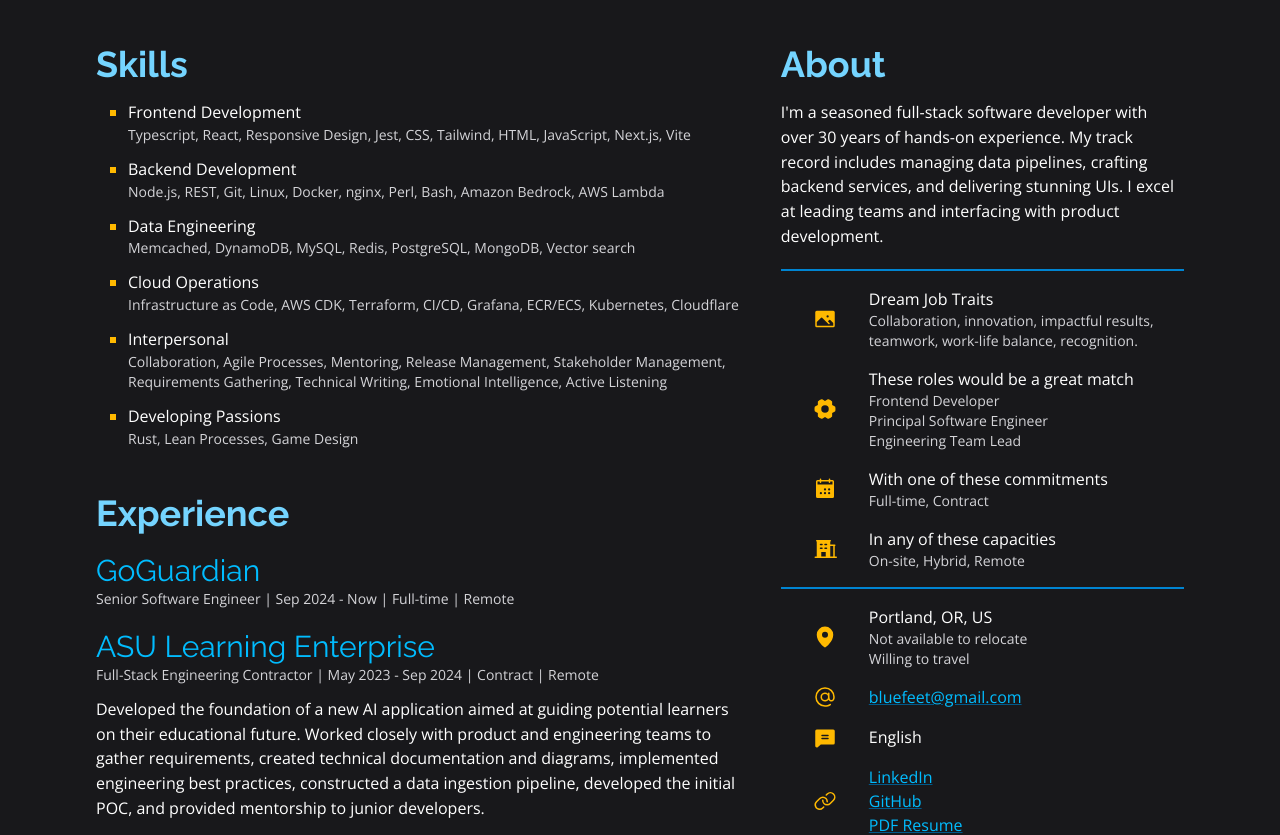
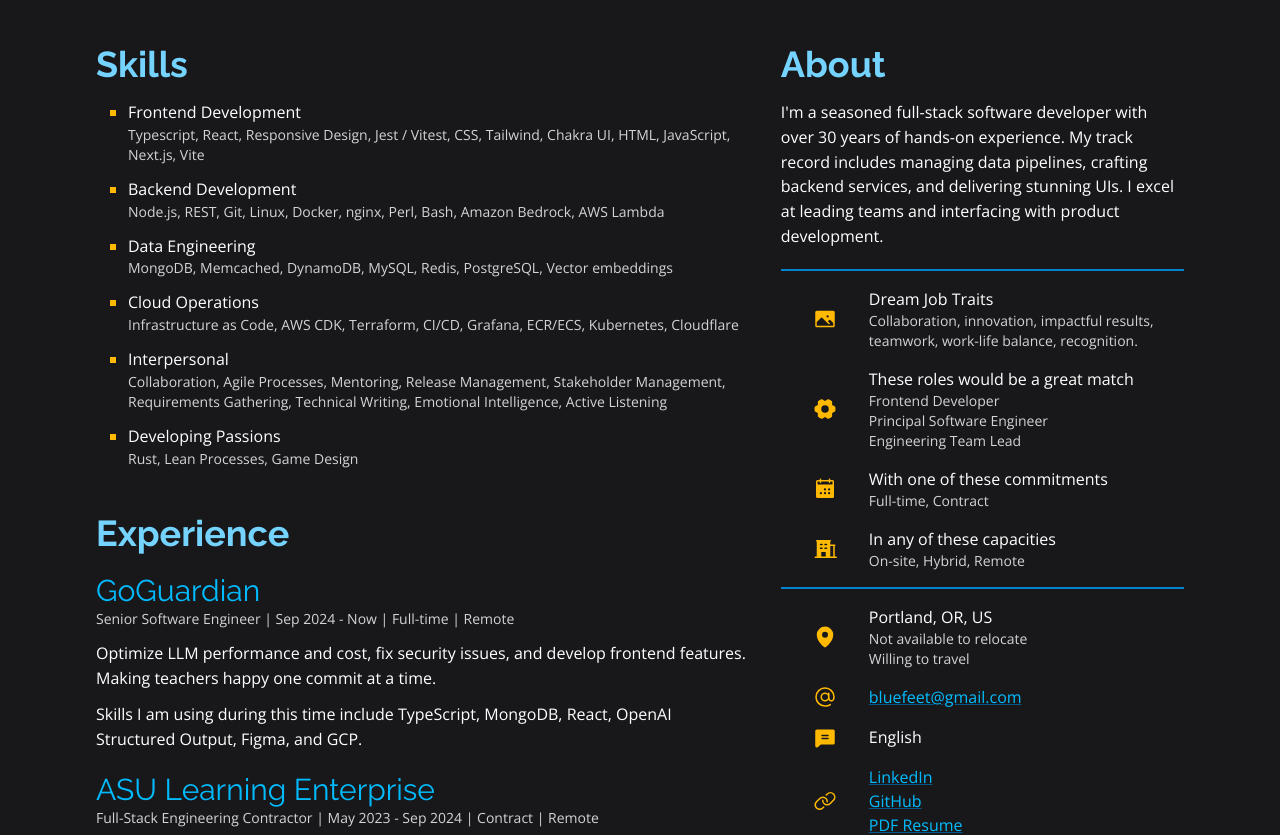
Before and after one commit to bluefeet/bluefeet.dev, a Next.js app: page / in a window 1280 px wide. Shown: the part 802-1637 px from the top of the page. Built offline with nearby package versions, Linux system fonts and the light colour scheme.

Commit message:
feat(resume): expand current role details

```diff
--- a/app/ExperienceSection.tsx
+++ b/app/ExperienceSection.tsx
@@ -77,7 +77,7 @@
   return (
     <>
       <section className={className}>
-        <SectionTitle>Experience</SectionTitle>
+        <SectionTitle className="print:break-before-page">Experience</SectionTitle>
 
         {resume.experiences.map((experience) => (
           <SingleExperience
--- a/app/resume.ts
+++ b/app/resume.ts
@@ -84,9 +84,10 @@
           "Typescript",
           "React",
           "Responsive Design",
-          "Jest",
+          "Jest / Vitest",
           "CSS",
           "Tailwind",
+          "Chakra UI",
           "HTML",
           "JavaScript",
           "Next.js",
@@ -111,13 +112,13 @@
       {
         name: "Data Engineering",
         skills: [
+          "MongoDB",
           "Memcached",
           "DynamoDB",
           "MySQL",
           "Redis",
           "PostgreSQL",
-          "MongoDB",
-          "Vector search",
+          "Vector embeddings",
         ],
       },
       {
@@ -185,6 +186,15 @@
       companyName: "GoGuardian",
       workMode: "remote",
       startDate: "2024-09-11",
+      summary: "Optimize LLM performance and cost, fix security issues, and develop frontend features. Making teachers happy one commit at a time.",
+      skills: [
+        "TypeScript",
+        "MongoDB",
+        "React",
+        "OpenAI Structured Output",
+        "Figma",
+        "GCP",
+      ]
     },
     {
       title: "Full-Stack Engineering Contractor",
```
Also changed, not shown: tsconfig.json (+21 -5 lines), 1 other file (tests, documents, lock files or other folders).
